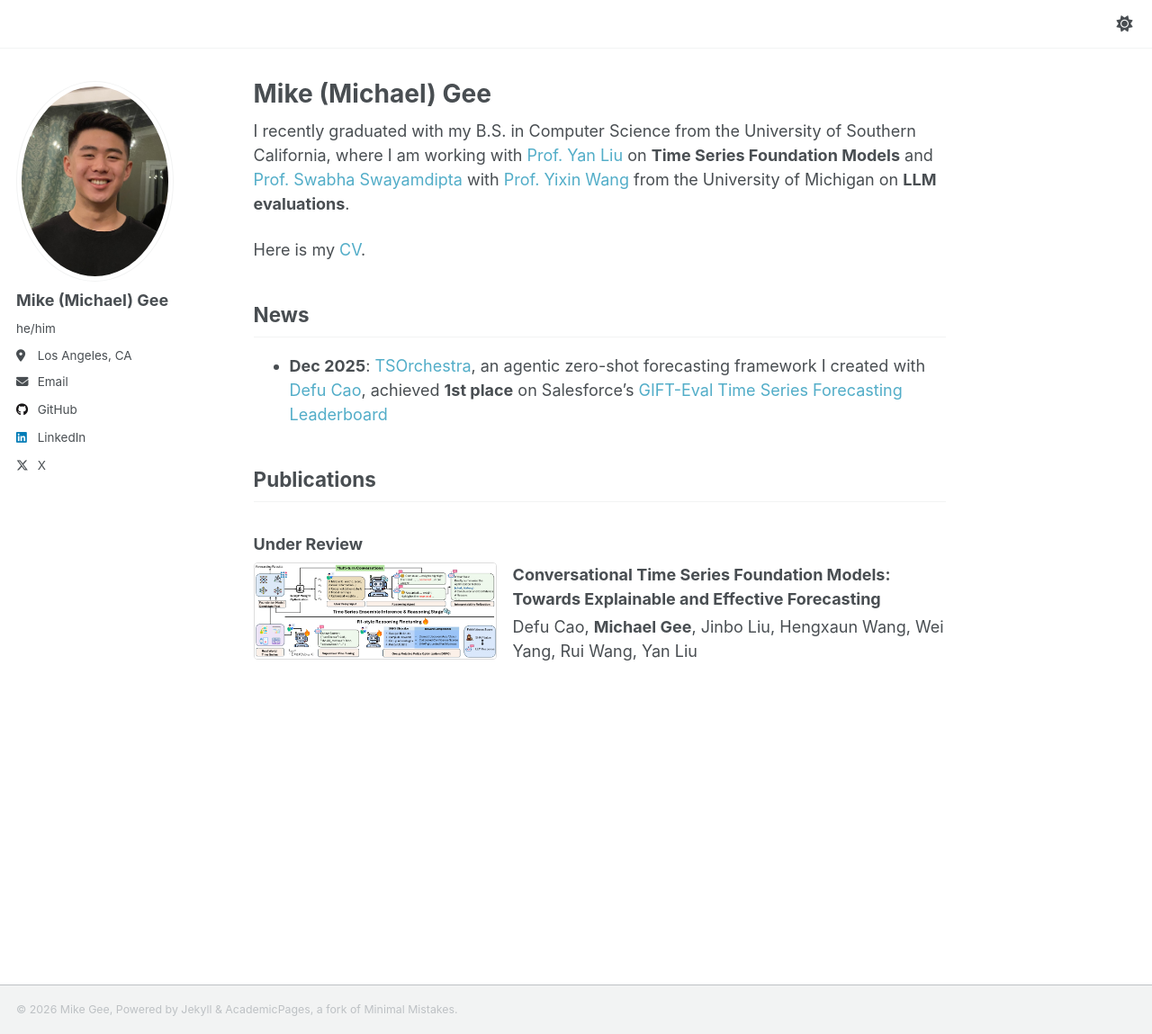
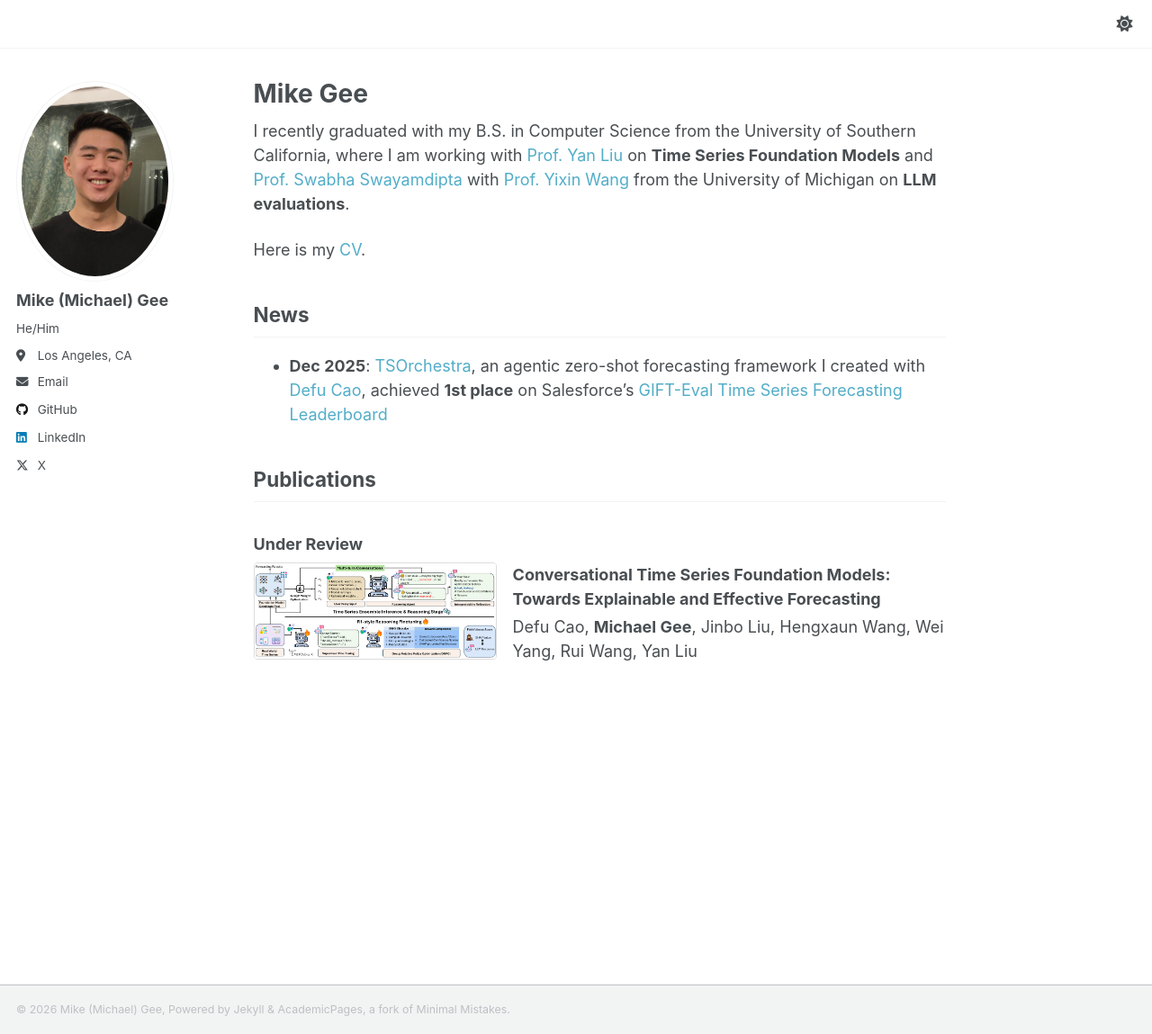
Before and after one commit to mpg05883/mpg05883.github.io, a Jekyll site: the page built from _pages/about.md, in a window 1280 px wide and 1149 px high. Shown: the whole window at 90% size. Built offline with Jekyll 4.4.1, drawn with Linux system fonts in a browser that asks for light colours; a script that is not in the unit is left out.

Commit message:
Updated CV

```diff
--- a/_config.yml
+++ b/_config.yml
@@ -11,8 +11,8 @@ locale: "en-US"
 site_theme: "default" # Currently available options are "default", "air"
 title: ""
 title_separator: ""
-name: &name "Mike Gee"
-description: &description "Mike Gee's personal website"
+name: "Mike (Michael) Gee"
+description: "Mike Gee's personal website"
 url: https://mpg05883.github.io # the base hostname & protocol for your site e.g. "https://[your GitHub username].github.io" or if you already have some other page hosted on Github then use "https://[your GitHub username].github.io/[Your Repo Name]"
 baseurl: "" # the subpath of your site, e.g. "/blog"
 repository: "mpg05883/mpg05883.github.io"
@@ -22,9 +22,9 @@ repository: "mpg05883/mpg05883.github.io"
 #               Additional customization can be done by editing /_includes/author-profile.html
 author:
   # Biographic information
-  avatar: "casual_profile_picture.jpg"
+  avatar: "casual_headshot_1.jpg"
   name: "Mike (Michael) Gee"
-  pronouns: "he/him"
+  pronouns: "He/Him"
   location: "Los Angeles, CA"
   employer:
   uri: # URL
```
Also changed, not shown: _pages/about.md (+1 -1 lines), images/casual_headshot_1.jpg (renamed from images/casual_profile_picture.jpg), images/formal_headshot_1.jpg (added), 1 other file.
